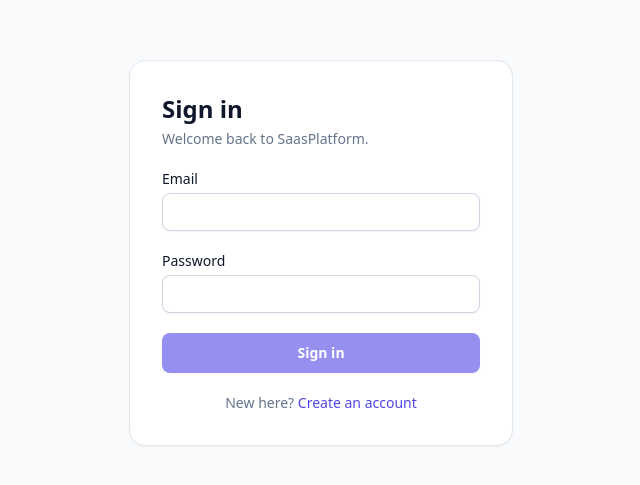
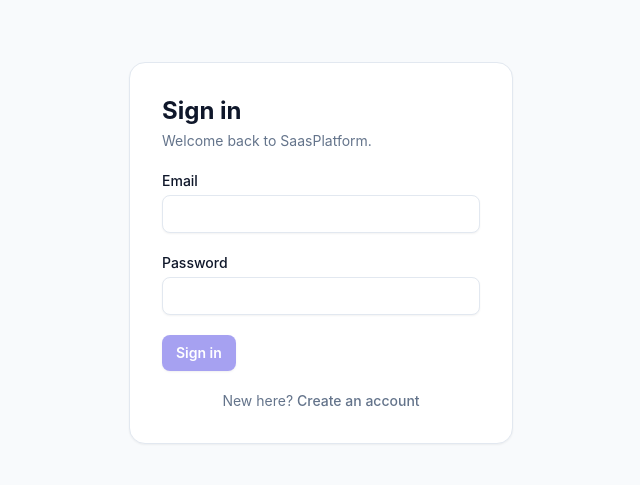
Before and after one commit to chauhanavi21/Saas_company, an Angular app in the folder web/: page /auth/login in a window 1280 px wide. Shown: the part 147-632 px from the top of the page, without its empty margins (319-959 px from the left). Built offline with nearby package versions, Linux system fonts and the light colour scheme.

Commit message:
feat(web): add design system with semantic tokens, dark mode and component classes

```diff
--- a/web/src/styles.css
+++ b/web/src/styles.css
@@ -2,11 +2,107 @@
 @tailwind components;
 @tailwind utilities;
 
+/* ---------- Design tokens: space-separated RGB so Tailwind can apply opacity ---------- */
+:root {
+  --c-canvas: 248 250 252;
+  --c-surface: 255 255 255;
+  --c-subtle: 241 245 249;
+  --c-line: 226 232 240;
+  --c-ink: 15 23 42;
+  --c-muted: 100 116 139;
+  --c-brand: 79 70 229;
+  --c-brand-hover: 67 56 202;
+  --c-brand-soft: 238 242 255;
+  --c-brand-ink: 67 56 202;
+  --c-success: 22 163 74;
+  --c-success-soft: 220 252 231;
+  --c-warning: 217 119 6;
+  --c-warning-soft: 254 243 199;
+  --c-danger: 220 38 38;
+  --c-danger-soft: 254 226 226;
+  --c-shadow: 15 23 42;
+  color-scheme: light;
+}
+
+.dark {
+  --c-canvas: 9 12 20;
+  --c-surface: 17 22 34;
+  --c-subtle: 28 35 52;
+  --c-line: 41 51 72;
+  --c-ink: 241 245 249;
+  --c-muted: 148 163 184;
+  --c-brand: 129 140 248;
+  --c-brand-hover: 165 180 252;
+  --c-brand-soft: 36 40 82;
+  --c-brand-ink: 199 210 254;
+  --c-success: 74 222 128;
+  --c-success-soft: 20 55 38;
+  --c-warning: 251 191 36;
+  --c-warning-soft: 66 48 12;
+  --c-danger: 248 113 113;
+  --c-danger-soft: 70 24 28;
+  --c-shadow: 0 0 0;
+  color-scheme: dark;
+}
+
+@layer base {
+  html { font-family: theme('fontFamily.sans'); -webkit-font-smoothing: antialiased; }
+  body { @apply bg-canvas text-ink; transition: background-color .2s, color .2s; }
+  :focus-visible { @apply outline-none ring-2 ring-brand ring-offset-2 ring-offset-canvas; }
+  ::selection { background: rgb(var(--c-brand) / .25); }
+}
+
 @layer components {
-  .btn-primary {
-    @apply inline-flex w-full items-center justify-center rounded-lg bg-brand-600 px-4 py-2.5 text-sm font-semibold text-white shadow-sm transition hover:bg-brand-700 disabled:cursor-not-allowed disabled:opacity-60;
+  /* Buttons */
+  .btn {
+    @apply inline-flex items-center justify-center gap-2 rounded-lg px-3.5 py-2 text-sm font-semibold transition
+           disabled:cursor-not-allowed disabled:opacity-50 active:scale-[.98];
   }
+  .btn-primary { @apply btn bg-brand text-white shadow-card hover:bg-brand-hover; }
+  .dark .btn-primary { @apply text-slate-900; }
+  .btn-secondary { @apply btn border border-line bg-surface text-ink hover:bg-subtle; }
+  .btn-ghost { @apply btn text-muted hover:bg-subtle hover:text-ink; }
+  .btn-danger { @apply btn bg-danger text-white hover:opacity-90; }
+  .dark .btn-danger { @apply text-slate-900; }
+  .btn-block { @apply w-full; }
+  .btn-sm { @apply px-2.5 py-1.5 text-xs; }
+
+  /* Form controls */
   .input {
-    @apply block w-full rounded-lg border border-slate-300 bg-white px-3 py-2 text-sm shadow-sm focus:border-brand-500 focus:outline-none focus:ring-2 focus:ring-brand-500/30;
+    @apply block w-full rounded-lg border border-line bg-surface px-3 py-2 text-sm text-ink shadow-sm transition
+           placeholder:text-muted/70 focus:border-brand focus:outline-none focus:ring-2 focus:ring-brand/25
+           disabled:bg-subtle disabled:opacity-70;
   }
+  .input[aria-invalid='true'] { @apply border-danger focus:border-danger focus:ring-danger/25; }
+  .label { @apply mb-1 block text-sm font-medium text-ink; }
+  .hint { @apply mt-1 text-xs text-muted; }
+  .field-error { @apply mt-1 text-xs font-medium text-danger; }
+
+  /* Surfaces */
+  .card { @apply rounded-xl border border-line bg-surface shadow-card; }
+  .card-pad { @apply card p-5; }
+  .page-title { @apply text-2xl font-bold tracking-tight; }
+  .page-sub { @apply mt-1 text-sm text-muted; }
+
+  /* Badges */
+  .badge { @apply inline-flex items-center gap-1 rounded-full px-2 py-0.5 text-xs font-medium; }
+  .badge-neutral { @apply badge bg-subtle text-muted; }
+  .badge-brand { @apply badge bg-brand-soft text-brand-ink; }
+  .badge-success { @apply badge bg-success-soft text-success; }
+  .badge-warning { @apply badge bg-warning-soft text-warning; }
+  .badge-danger { @apply badge bg-danger-soft text-danger; }
+
+  /* Loading skeleton */
+  .skeleton { @apply relative overflow-hidden rounded-md bg-subtle; }
+  .skeleton::after {
+    content: '';
+    @apply absolute inset-0 -translate-x-full animate-[shimmer_1.4s_infinite];
+    background: linear-gradient(90deg, transparent, rgb(var(--c-surface) / .6), transparent);
+  }
+
+  .link { @apply font-medium text-brand hover:underline; }
 }
+
+@media (prefers-reduced-motion: reduce) {
+  *, *::before, *::after { animation-duration: .01ms !important; animation-iteration-count: 1 !important; transition-duration: .01ms !important; }
+}
--- a/web/tailwind.config.js
+++ b/web/tailwind.config.js
@@ -1,16 +1,45 @@
 /** @type {import('tailwindcss').Config} */
 module.exports = {
   content: ['./src/**/*.{html,ts}'],
+  // Dark mode follows the `dark` class, which the app sets from the user's choice (or their OS setting).
+  darkMode: 'class',
   theme: {
     extend: {
+      fontFamily: {
+        sans: ['Inter', 'ui-sans-serif', 'system-ui', '-apple-system', 'Segoe UI', 'Roboto', 'sans-serif'],
+      },
+      // Semantic colours read CSS variables (see styles.css), so every component themes itself automatically.
       colors: {
+        canvas: 'rgb(var(--c-canvas) / <alpha-value>)',
+        surface: 'rgb(var(--c-surface) / <alpha-value>)',
+        subtle: 'rgb(var(--c-subtle) / <alpha-value>)',
+        line: 'rgb(var(--c-line) / <alpha-value>)',
+        ink: 'rgb(var(--c-ink) / <alpha-value>)',
+        muted: 'rgb(var(--c-muted) / <alpha-value>)',
         brand: {
-          50: '#eef2ff',
-          100: '#e0e7ff',
-          500: '#6366f1',
-          600: '#4f46e5',
-          700: '#4338ca',
+          DEFAULT: 'rgb(var(--c-brand) / <alpha-value>)',
+          hover: 'rgb(var(--c-brand-hover) / <alpha-value>)',
+          soft: 'rgb(var(--c-brand-soft) / <alpha-value>)',
+          ink: 'rgb(var(--c-brand-ink) / <alpha-value>)',
         },
+        success: { DEFAULT: 'rgb(var(--c-success) / <alpha-value>)', soft: 'rgb(var(--c-success-soft) / <alpha-value>)' },
+        warning: { DEFAULT: 'rgb(var(--c-warning) / <alpha-value>)', soft: 'rgb(var(--c-warning-soft) / <alpha-value>)' },
+        danger: { DEFAULT: 'rgb(var(--c-danger) / <alpha-value>)', soft: 'rgb(var(--c-danger-soft) / <alpha-value>)' },
+      },
+      boxShadow: {
+        card: '0 1px 2px rgb(var(--c-shadow) / 0.06), 0 1px 3px rgb(var(--c-shadow) / 0.08)',
+        pop: '0 10px 30px -8px rgb(var(--c-shadow) / 0.25)',
+      },
+      keyframes: {
+        'fade-up': { from: { opacity: '0', transform: 'translateY(6px)' }, to: { opacity: '1', transform: 'none' } },
+        'pop-in': { from: { opacity: '0', transform: 'scale(.96)' }, to: { opacity: '1', transform: 'none' } },
+        'slide-in': { from: { transform: 'translateX(100%)' }, to: { transform: 'none' } },
+        shimmer: { '100%': { transform: 'translateX(100%)' } },
+      },
+      animation: {
+        'fade-up': 'fade-up .25s ease-out both',
+        'pop-in': 'pop-in .15s ease-out both',
+        'slide-in': 'slide-in .25s ease-out both',
       },
     },
   },
```
Also changed, not shown: web/src/index.html (+12 -1 lines).
